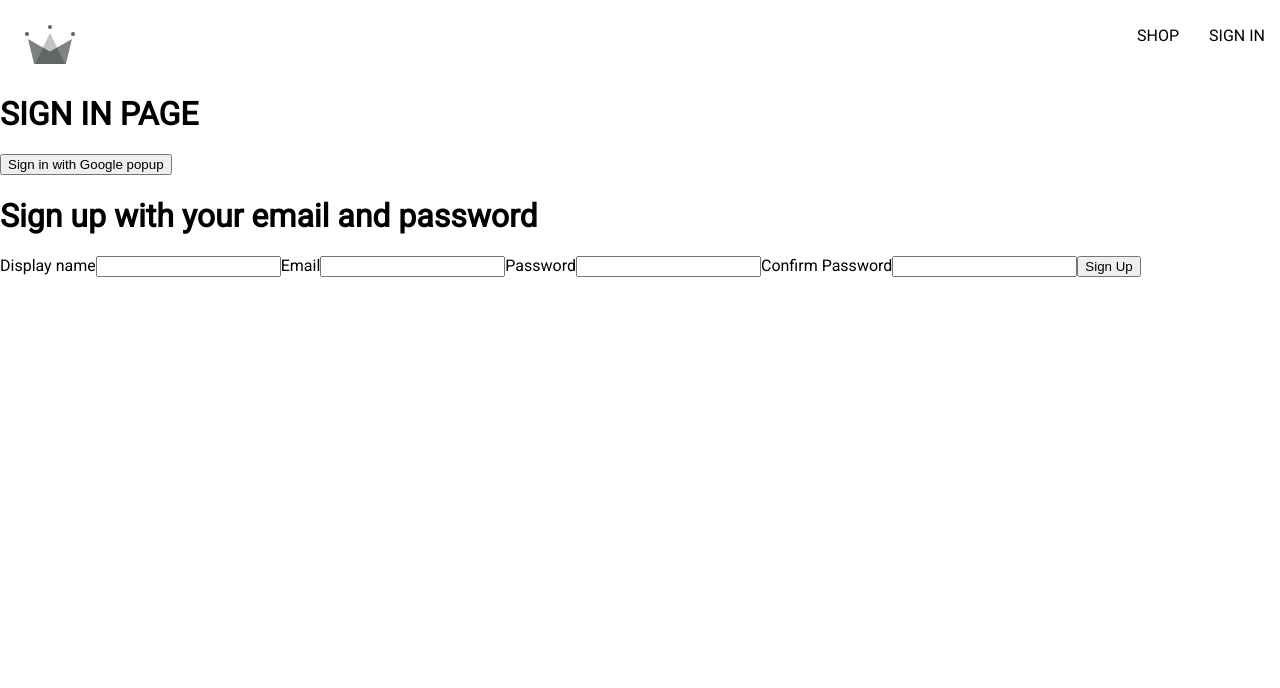
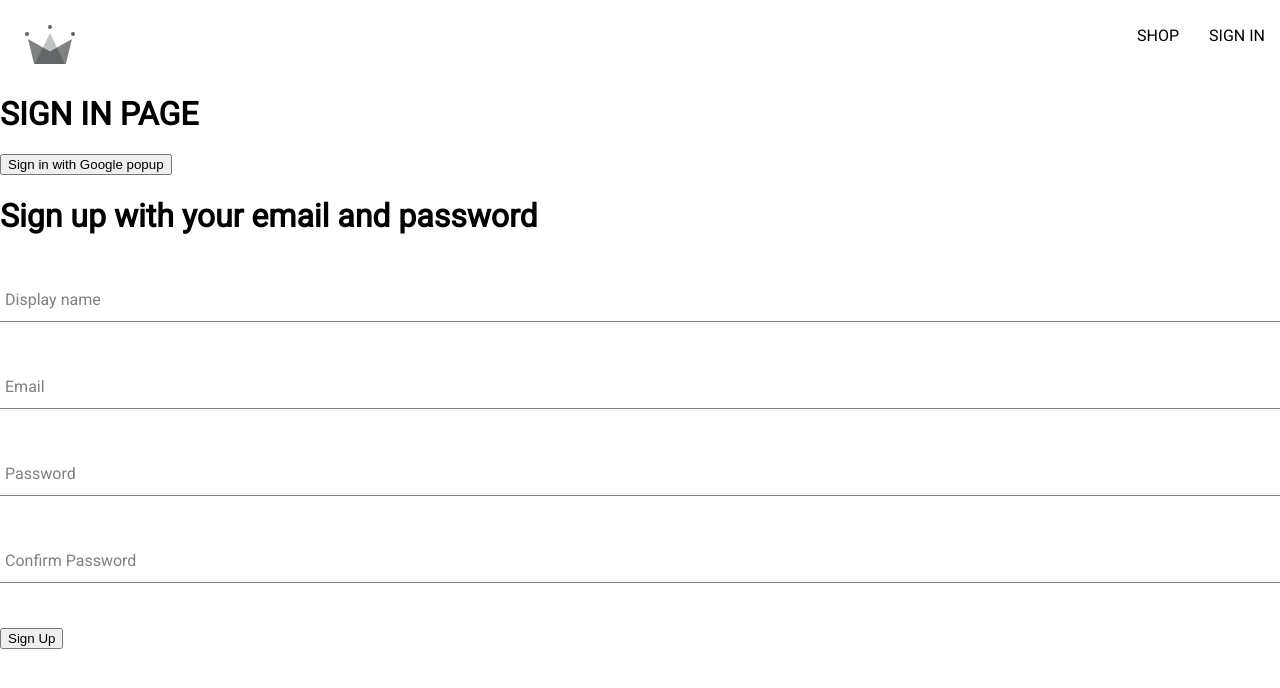
Before and after one commit to DevMattyJS/crwn-cloting, a React (Create React App) app: page /sign-in in a window 1280 px wide. Shown: the top 688 px of the page. Built offline with nearby package versions, Linux system fonts and the light colour scheme.

Commit message:
Form input outsourced to its own component and also styled

```diff
--- /dev/null
+++ b/src/components/form-input/form-input.component.jsx
@@ -0,0 +1,20 @@
+import "./form-input.styles.scss";
+
+const FormInput = ({ label, ...otherProps }) => {
+  return (
+    <div className="group">
+      <input className="form-input" {...otherProps} />
+      {label && (
+        <label
+          className={`${
+            otherProps.value.length ? "shrink" : ""
+          } form-input-label`}
+        >
+          {label}
+        </label>
+      )}
+    </div>
+  );
+};
+
+export default FormInput;
--- /dev/null
+++ b/src/components/form-input/form-input.styles.scss
@@ -0,0 +1,54 @@
+$sub-color: grey;
+$main-color: black;
+
+@mixin shrinkLabel {
+  top: -14px;
+  font-size: 12px;
+  color: $main-color;
+}
+
+.group {
+  position: relative;
+  margin: 45px 0;
+
+  .form-input {
+    background: none;
+    background-color: white;
+    color: $sub-color;
+    font-size: 18px;
+    padding: 10px 10px 10px 5px;
+    display: block;
+    width: 100%;
+    border: none;
+    border-radius: 0;
+    border-bottom: 1px solid $sub-color;
+    margin: 25px 0;
+
+    &:focus {
+      outline: none;
+    }
+
+    &:focus ~ .form-input-label {
+      @include shrinkLabel();
+    }
+  }
+
+  input[type='password'] {
+    letter-spacing: 0.3em;
+  }
+
+  .form-input-label {
+    color: $sub-color;
+    font-size: 16px;
+    font-weight: normal;
+    position: absolute;
+    pointer-events: none;
+    left: 5px;
+    top: 10px;
+    transition: 300ms ease all;
+
+    &.shrink {
+      @include shrinkLabel();
+    }
+  }
+}
--- a/src/components/sign-up-form/sign-up-form.component.jsx
+++ b/src/components/sign-up-form/sign-up-form.component.jsx
@@ -1,6 +1,8 @@
 import { useState } from "react";
 import { createAuthUserWithEmailAndPassword } from "../../utils/firebase/firebase.utils";
 import { createUserDocumentFromAuth } from "../../utils/firebase/firebase.utils";
+
+import FormInput from "../form-input/form-input.component";
 
 const defaultFormFields = {
   displayName: "",
@@ -54,8 +56,8 @@
     <div>
       <h1>Sign up with your email and password</h1>
       <form onSubmit={handleSubmit}>
-        <label>Display name</label>
-        <input
+        <FormInput
+          label="Display name"
           type="text"
           onChange={handleChange}
           name="displayName"
@@ -63,8 +65,8 @@
           required
         />
 
-        <label>Email</label>
-        <input
+        <FormInput
+          label="Email"
           type="email"
           onChange={handleChange}
           name="email"
@@ -72,8 +74,8 @@
           required
         />
 
-        <label>Password</label>
-        <input
+        <FormInput
+          label="Password"
           type="password"
           onChange={handleChange}
           name="password"
@@ -81,8 +83,8 @@
           required
         />
 
-        <label>Confirm Password</label>
-        <input
+        <FormInput
+          label="Confirm Password"
           type="password"
           onChange={handleChange}
           name="confirmPassword"
```
